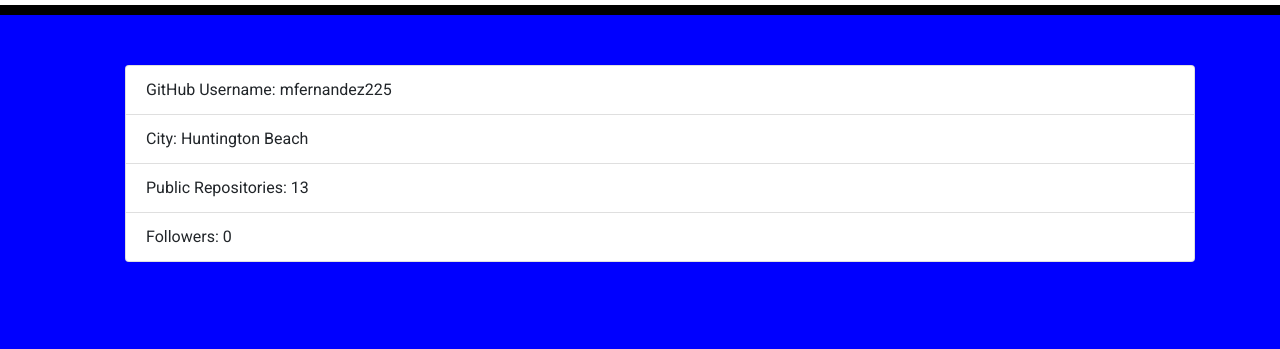
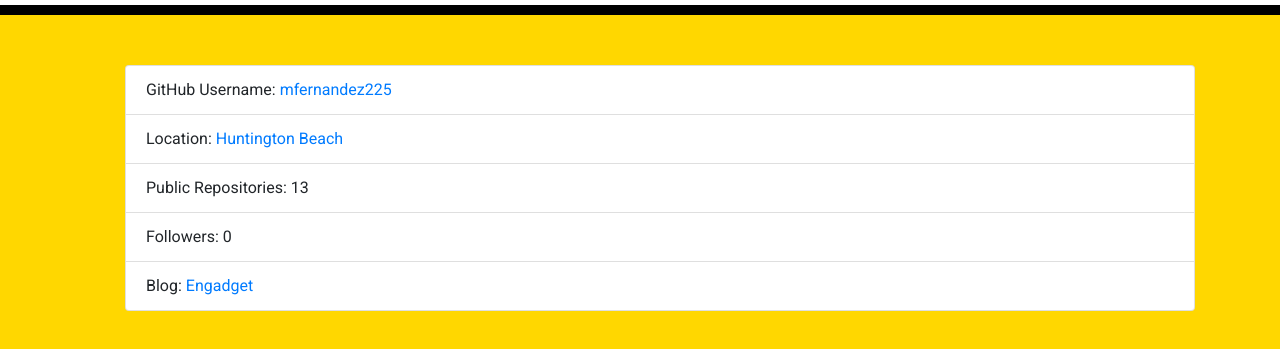
Before and after one commit to mfernandez225/ProfileGenerator, a website: page index.html in a window 1280 px wide. Shown: the part 251-600 px from the top of the page. Drawn offline with nearby package versions, Linux system fonts and the light colour scheme; a web font is replaced by a local one.

Commit message:
finished

```diff
--- a/index.html
+++ b/index.html
@@ -10,7 +10,7 @@
   <script src="https://kit.fontawesome.com/1fd7449b08.js" crossorigin="anonymous"></script>
   <title>Profile Generator</title>
 </head>
-<body style="background-color: blue">
+<body style="background-color: gold">
   <div id="profilePicture">
     <img src="https://avatars0.githubusercontent.com/u/56454923?v=4" width="200" height="200" alt="avatar" class="" />
     <h1 id="profileName">maf225</h1>
@@ -20,16 +20,21 @@
       <div class="col">
         <ul class="">
           <li id="github" class="list-group-item">
-            GitHub Username: mfernandez225
+            GitHub Username: <a href="https://github.com/mfernandez225">mfernandez225</a>
           </li>
-          <li id="location" class="list-group-item">City: Huntington Beach
+          <li id="location" class="list-group-item">
+            Location: <a href="https://www.google.com/maps/place/Huntington Beach">Huntington Beach</a>
           </li>
           </li>
-          <li id="repos" class="list-group-item">Public Repositories: 13
+          <li id="repos" class="list-group-item">
+            Public Repositories: 13
           </li>
           </li>
-          <li id="Followers" class="list-group-item">Followers: 0
+          <li id="Followers" class="list-group-item">
+            Followers: 0
           </li>
+          <li id="blog" class="list-group-item">
+            Blog: <a href="https://www.engadget.com/">Engadget</a>
         </ul>
       </div>
     </div>
```
Also changed, not shown: index.js (+13 -20 lines), 1 other file.
